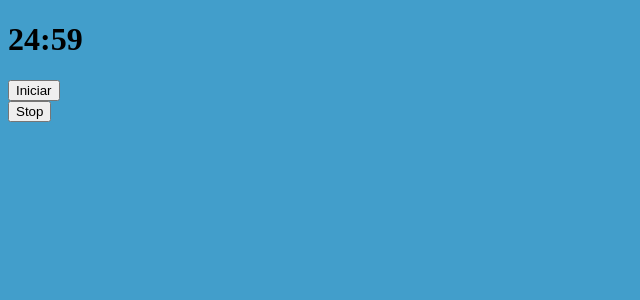
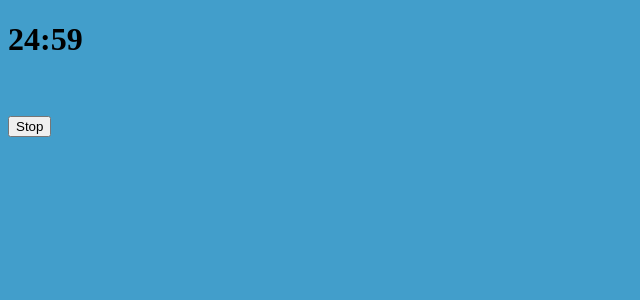
Before and after one commit to emanu0777/Pomodoro-Clock, an Angular app: page / in a window 1280 px wide. Both pictures are taken after a click on the button "Iniciar". Shown: the top 300 px of the page, without its empty margins (0-640 px from the left). Built offline with nearby package versions, Linux system fonts and the light colour scheme.

Commit message:
Definindo regra de apresentação dos botões

```diff
--- a/src/app/temporizador/temporizador.component.html
+++ b/src/app/temporizador/temporizador.component.html
@@ -3,8 +3,16 @@
         <h1>
            {{temporizador.tempoConvertString}}
         </h1>
-        <button (click)="inicarContagem()">Iniciar</button>
+        <div *ngIf="contagemIniciada == false">
+            <button (click)="inicarContagem()">Iniciar</button>
+        </div>
         <br>
-        <button (click)="pararContagem()">Stop</button>
+        <div *ngIf="pararCronometro == true">
+            <button (click)="continuarContagem()">Continuar</button>
+        </div>
+        <br>
+        <div *ngIf="pararCronometro == false && contagemIniciada == true ">
+            <button (click)="pararContagem()">Stop</button>
+        </div>
     </div>
 </div>
--- a/src/app/temporizador/temporizador.component.ts
+++ b/src/app/temporizador/temporizador.component.ts
@@ -12,6 +12,7 @@ export class TemporizadorComponent implements OnInit {
 
   temporizador: Temporizador = new Temporizador();
   pararCronometro: Boolean = false;
+  contagemIniciada: Boolean = false;
 
   constructor() { }
 
@@ -20,21 +21,18 @@ export class TemporizadorComponent implements OnInit {
   }
 
   inicarContagem() {
-    console.log("Iniciando contagem!");
+    this.contagemIniciada = true;
+    var totalSeconds = (25 * 60);
+    this.temporizador.tempoTotalMiliSeconds = 1000 * totalSeconds;
     this.contagem();
   }
 
   contagem() {
     var intervalo = interval(1000);
-    var totalSeconds = (25 * 60);
-    this.temporizador.tempoTotalMiliSeconds = 1000 * totalSeconds;
-
     const subscribe = intervalo.subscribe( val=> {
 
-      console.log("Estou passando pelo cronometro")
-
       if(this.pararCronometro== false) {
-        this.setTimer(this.temporizador, val);
+        this.setTimer(val);
       }
 
       if (this.pararCronometro == true) {
@@ -42,11 +40,10 @@ export class TemporizadorComponent implements OnInit {
       }
     })
 
-
   }
 
 
-  setTimer(temporizador:Temporizador, valueTimer:number) {
+  setTimer(valueTimer:number) {
 
     var totalTime = 0
     totalTime = this.temporizador.tempoTotalMiliSeconds - (valueTimer * 1000);
@@ -55,9 +52,9 @@ export class TemporizadorComponent implements OnInit {
     let seconds = Math.floor((totalTime/ 1000 ) % 60);
     let timerApresentation = this.transformTimerToString(minutes,seconds);
 
-    temporizador.tempoConvertString = timerApresentation;
-    temporizador.tempototalMinutes = minutes;
-    temporizador.tempoTotalSeconds = seconds;
+    this.temporizador.tempoConvertString = timerApresentation;
+    this.temporizador.tempototalMinutes = minutes;
+    this.temporizador.tempoTotalSeconds = seconds;
   }
 
   transformTimerToString(minutes:number, seconds:number) : string {
@@ -72,7 +69,17 @@ export class TemporizadorComponent implements OnInit {
 
   pararContagem() {
     this.pararCronometro = true;
-    console.log("Parando")
+    console.log(this.temporizador.tempototalMinutes);
+    console.log(this.temporizador.tempoTotalSeconds);
+    console.log(this.temporizador.tempoTotalMiliSeconds);
+  }
+
+  continuarContagem() {
+    console.log("voltandoContagem")
+    this.pararCronometro = false
+    this.contagemIniciada = true
+    console.log(this.temporizador.tempoTotalMiliSeconds)
+   // Vai ter que voltar a contagem
   }
 
 }
```
